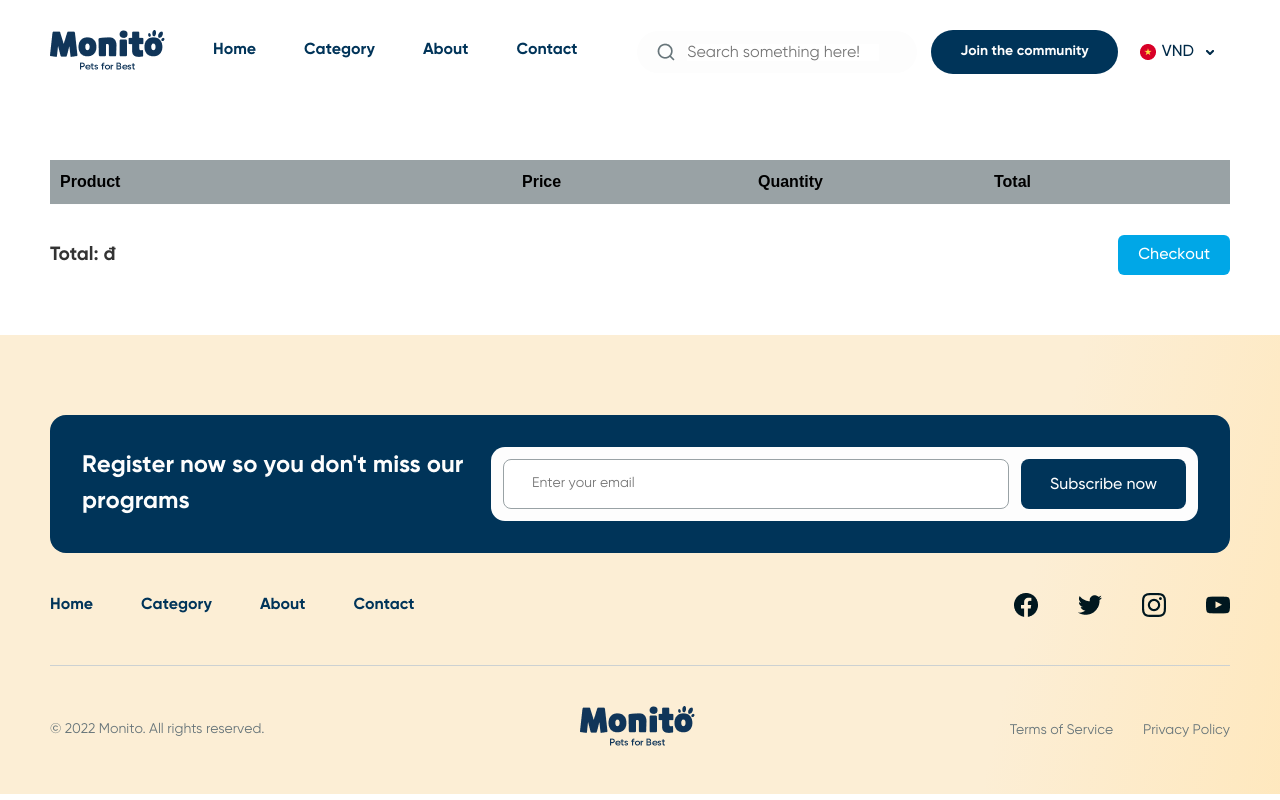
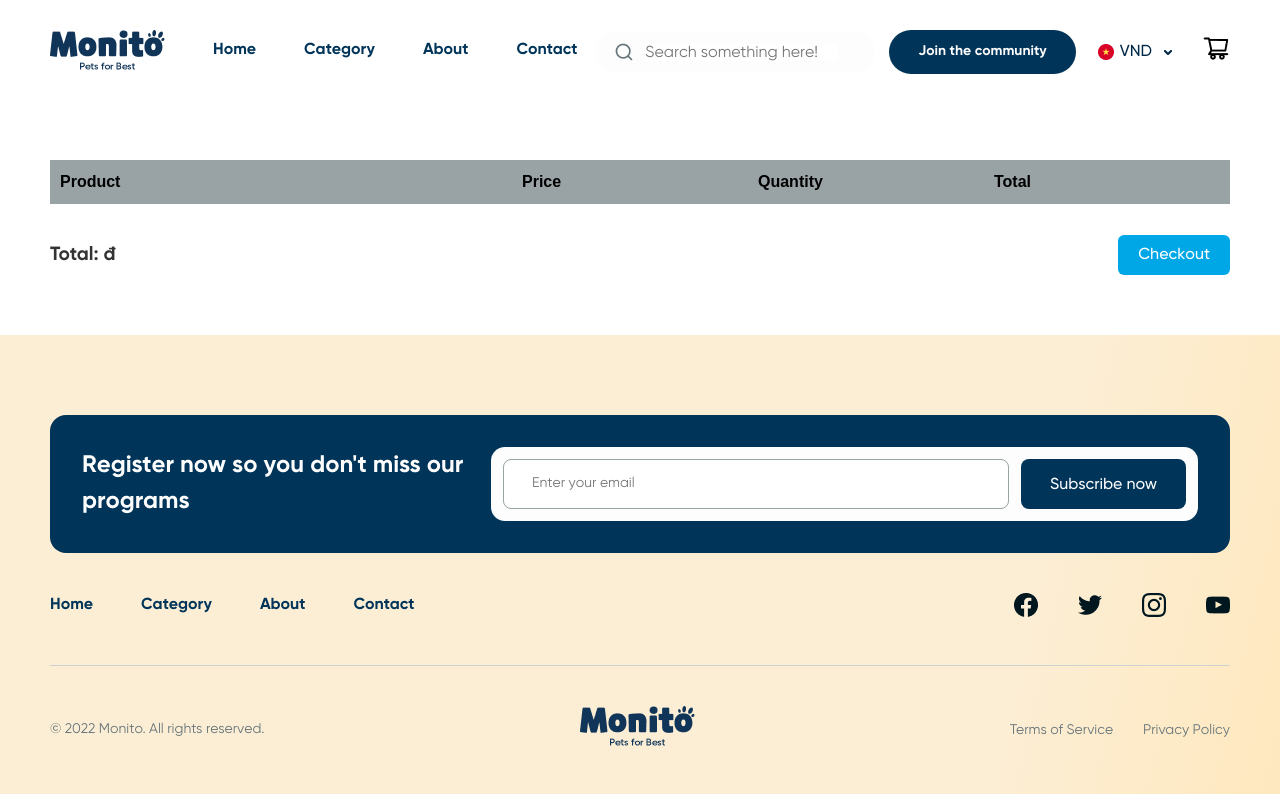
Before and after one commit to st-truongdang/HTML1---EC---Homepage, a plain HTML site: page Excercise 1/cart.html in a window 1280 px wide. Drawn offline with Linux system fonts and the light colour scheme; a script that the page names is missing.

Commit message:
add cart icon into cart.html

```diff
--- a/Excercise 1/cart.html
+++ b/Excercise 1/cart.html
@@ -52,6 +52,15 @@
               src="./assets/icons/arrow-down.png"
               alt="down arrow"
             />
+          </div>
+          <div class="header-cart">
+            <a class="cart-link" href="./cart.html">
+              <img
+                class="cart-image"
+                src="./assets/icons/cart-icon.png"
+                alt="cart"
+              />
+            </a>
           </div>
         </div>
       </div>
```
